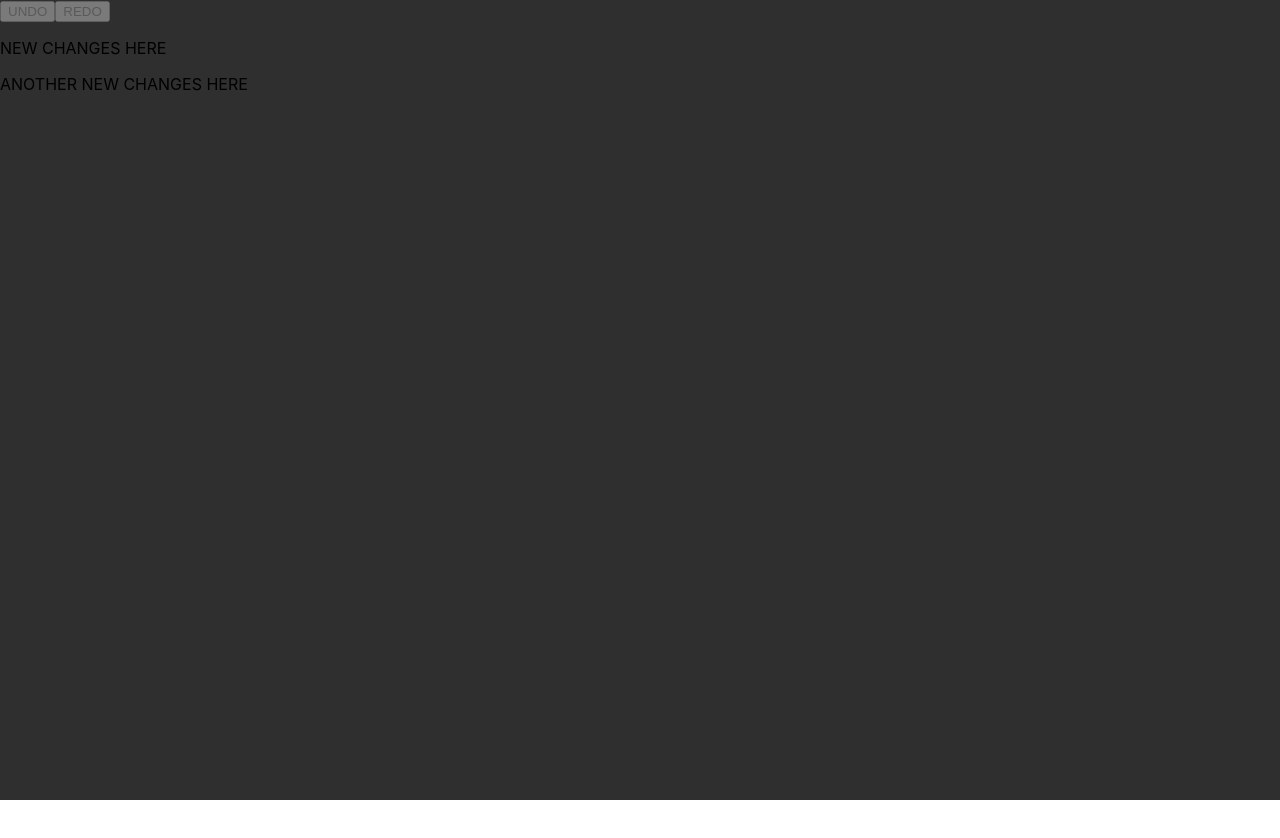
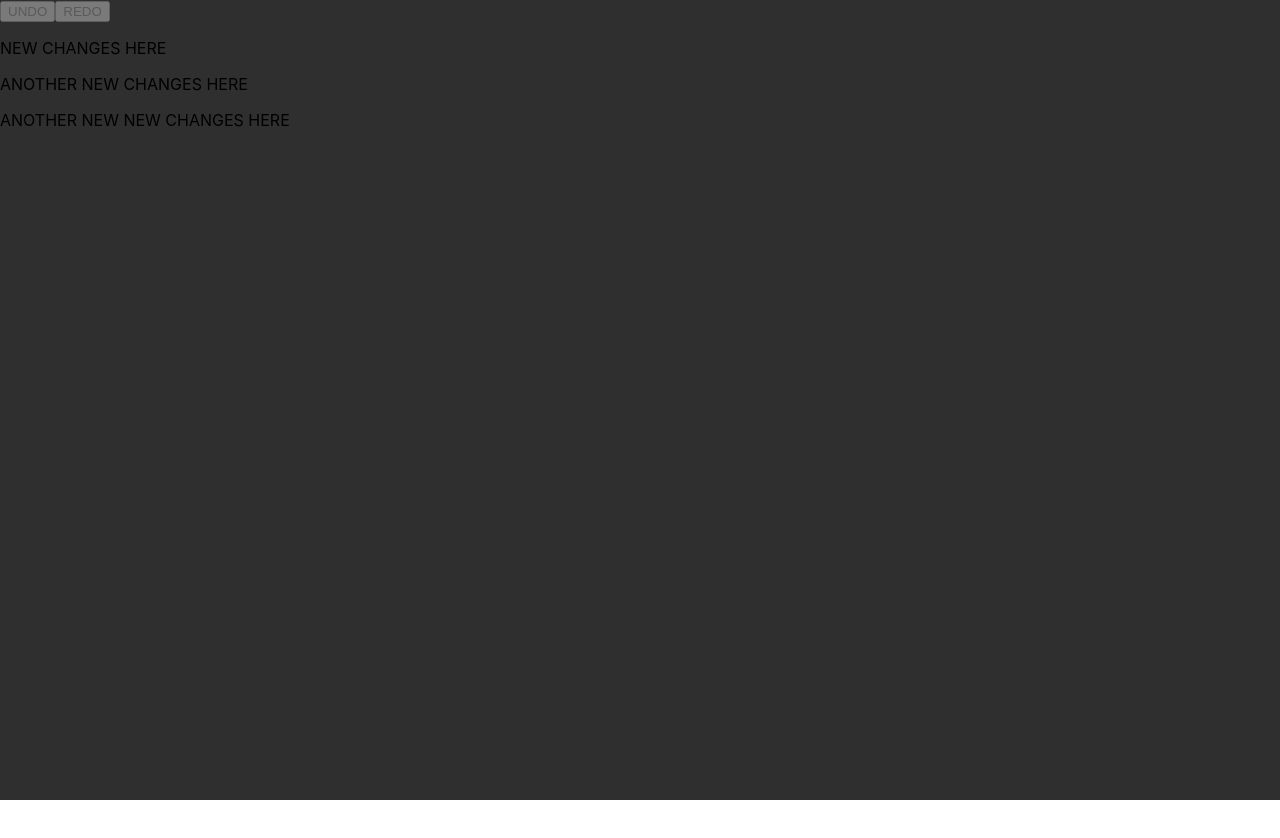
Before and after one commit to gabcamba/menard, a React (Create React App) app: page / in a window 1280 px wide. Shown: the top 838 px of the page. Built offline with nearby package versions, Linux system fonts and the light colour scheme.

Commit message:
- new new

```diff
--- a/src/App.js
+++ b/src/App.js
@@ -40,6 +40,7 @@ function App() {
       </div>
       <p>NEW CHANGES HERE</p>
       <p>ANOTHER NEW CHANGES HERE</p>
+      <p>ANOTHER NEW NEW CHANGES HERE</p>
       <div className='points-container' onClick={handleClick}>
         {
           points.map(point => (
```
